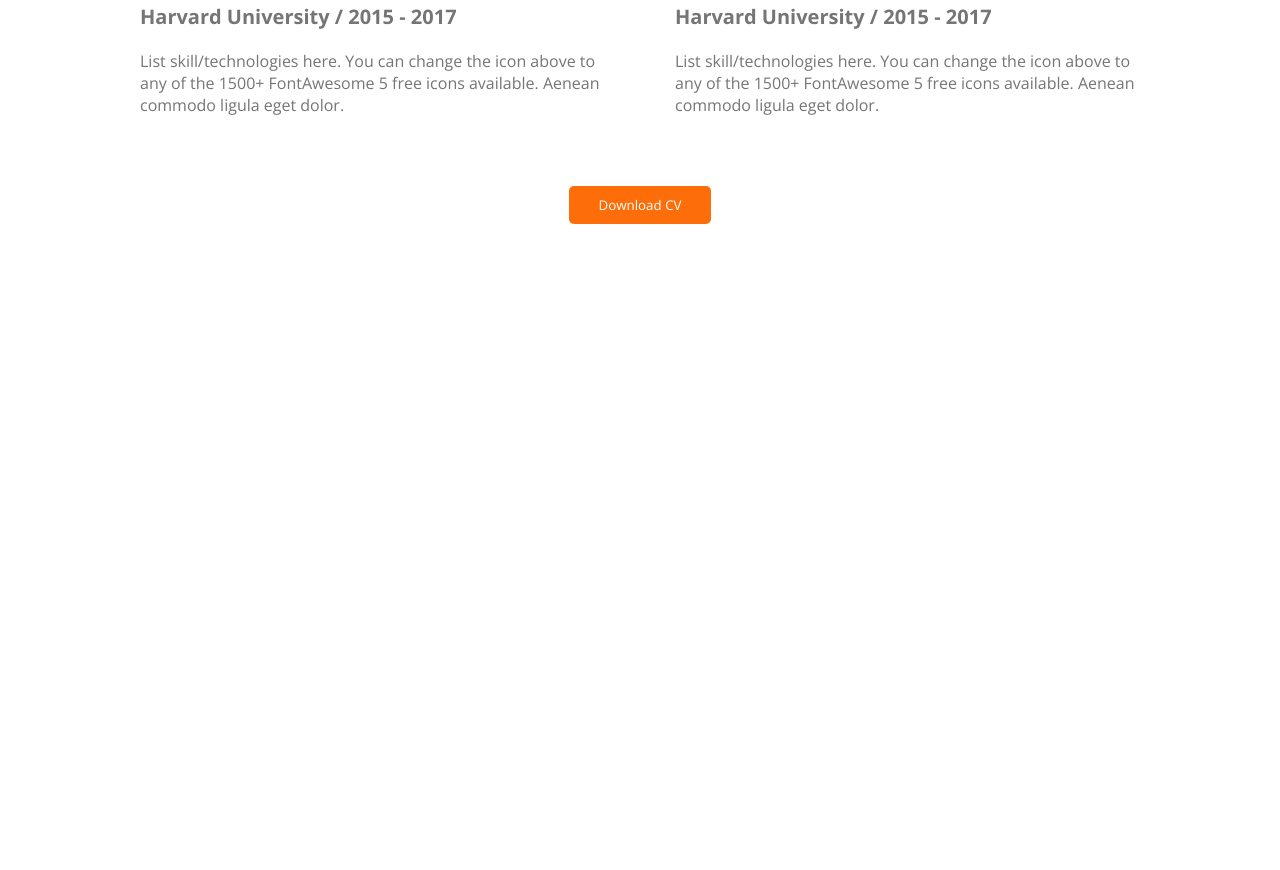
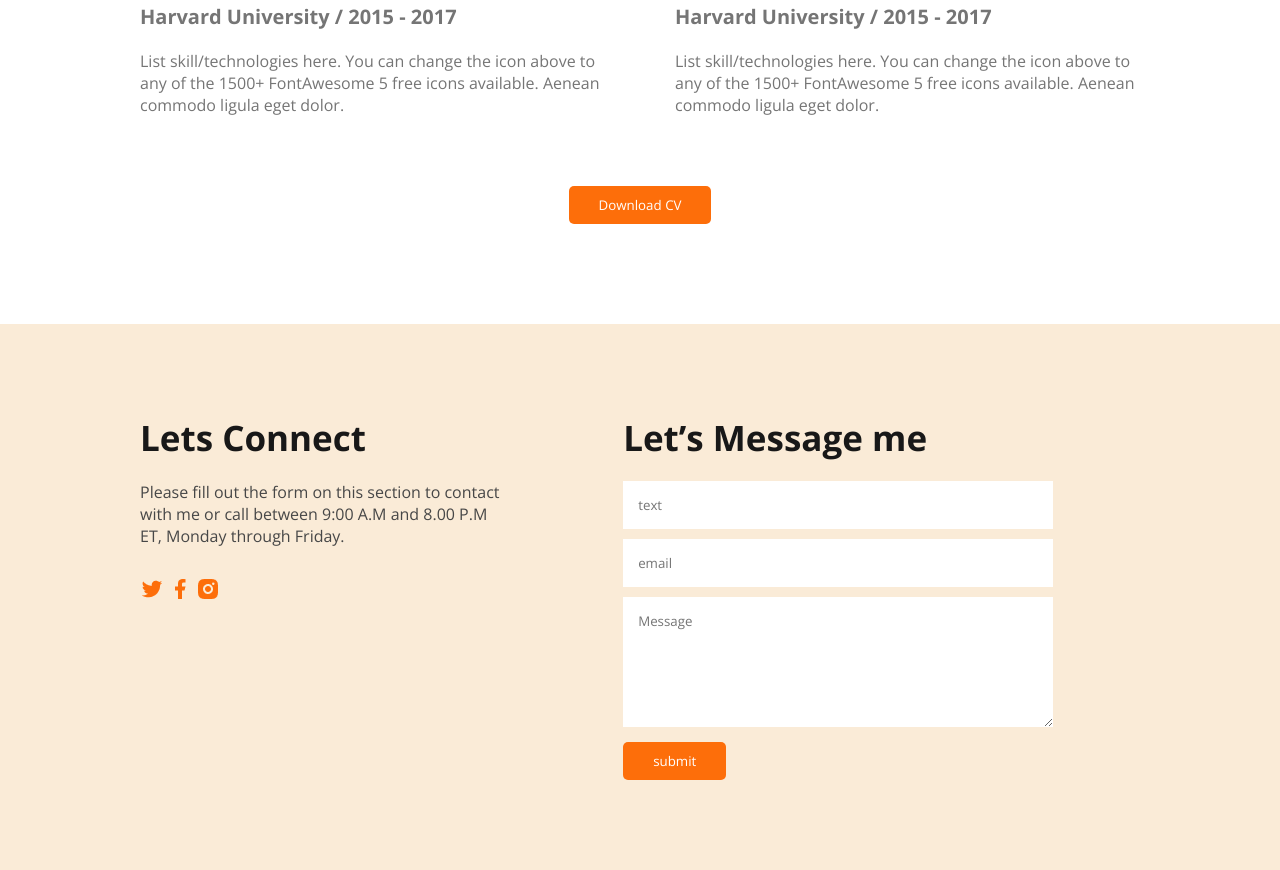
Before and after one commit to BD-Arfat/Webdeveloper-portfolio, a plain HTML site: page index.html in a window 1280 px wide. Shown: the part 2557-3427 px from the top of the page. Before the commit the page ends 2881 px from the top, so only its background shows below. Drawn offline with nearby package versions, Linux system fonts and the light colour scheme; files whose address does not match are found by name.

Commit message:
projects complite

```diff
--- a/index.html
+++ b/index.html
@@ -195,6 +195,34 @@
       </section>
     </main>
     <!-- this is footer section -->
-    <footer></footer>
+    <footer>
+      <!-- contact section -->
+      <section class="contacts">
+          <div class="contact">
+            <div>
+              <h1>Lets Connect</h1>
+              <p>
+                Please fill out the form on this section to contact with me or
+                call between 9:00 A.M and 8.00 P.M ET, Monday through Friday.
+              </p>
+              <div>
+                <img src="images/icons/twitter.png" alt="" />
+                <img src="images/icons/facebook.png" alt="" />
+                <img src="images/icons/insta.png" alt="" />
+              </div>
+            </div>
+            <div>
+              <h1>Let’s Message me</h1>
+              <form action="">
+                <input  type="text" placeholder="text" />
+                <input type="email" placeholder="email" />
+                <textarea name="" id="" placeholder="Message"></textarea><br>
+                <button class="banner-button-1">submit</button>
+              </form>
+            </div>
+          </div>
+        </div>
+      </section>
+    </footer>
   </body>
 </html>
--- a/style/index.css
+++ b/style/index.css
@@ -202,3 +202,39 @@
   text-align: center;
   margin-top: 50px;
 }
+
+/* contact style */
+.contacts {
+  background-color: antiquewhite;
+  padding: 90px 140px;
+}
+.contact {
+  display: flex;
+  gap: 117px;
+}
+.contact h1 {
+  font-size: 35px;
+  color: #181818;
+  margin-bottom: 20px;
+  font-weight: bold;
+}
+.contact p {
+  font-size: 16px;
+  color: #474747;
+  margin-bottom: 30px;
+}
+form > input {
+  border: none;
+  padding: 15px;
+  margin-bottom: 10px;
+  width: 400px;
+  color: #757575;
+}
+form > textarea {
+  border: none;
+  padding: 15px;
+  margin-bottom: -10px;
+  width: 400px;
+  height: 100px;
+  color: #757575;
+}
```
